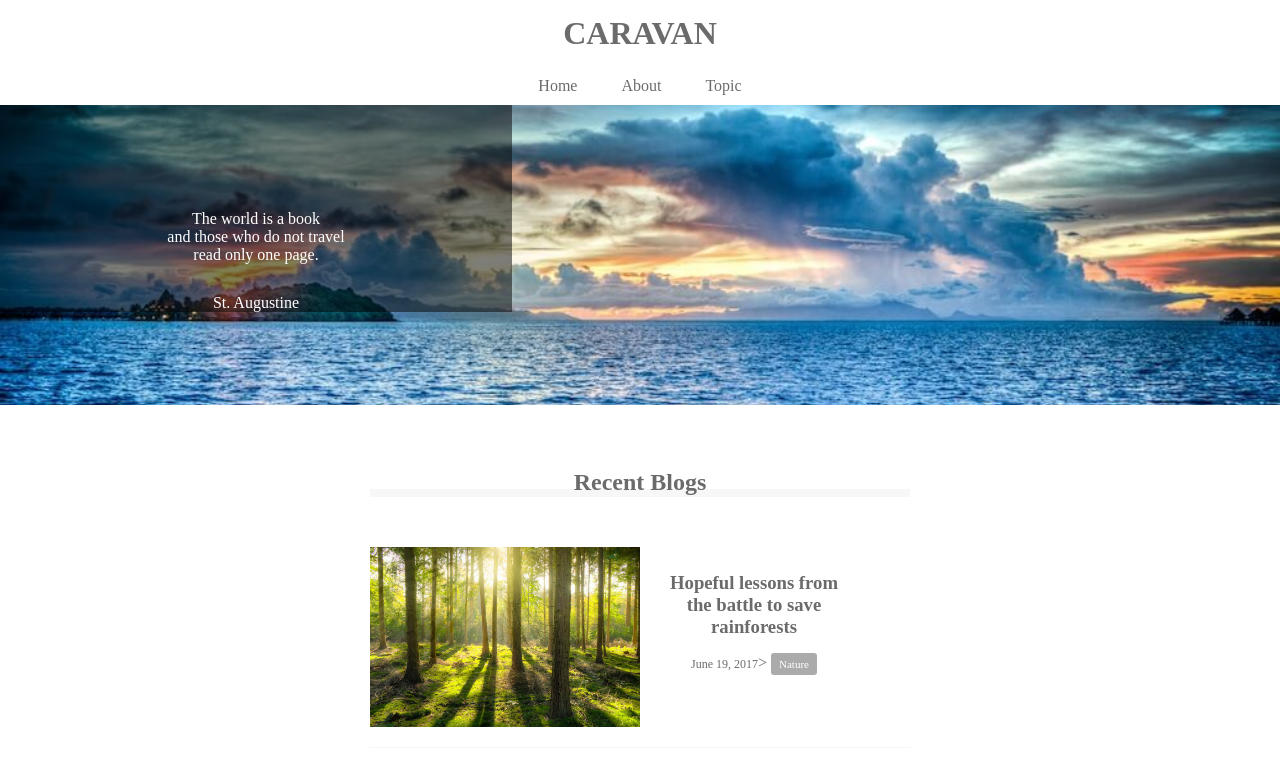
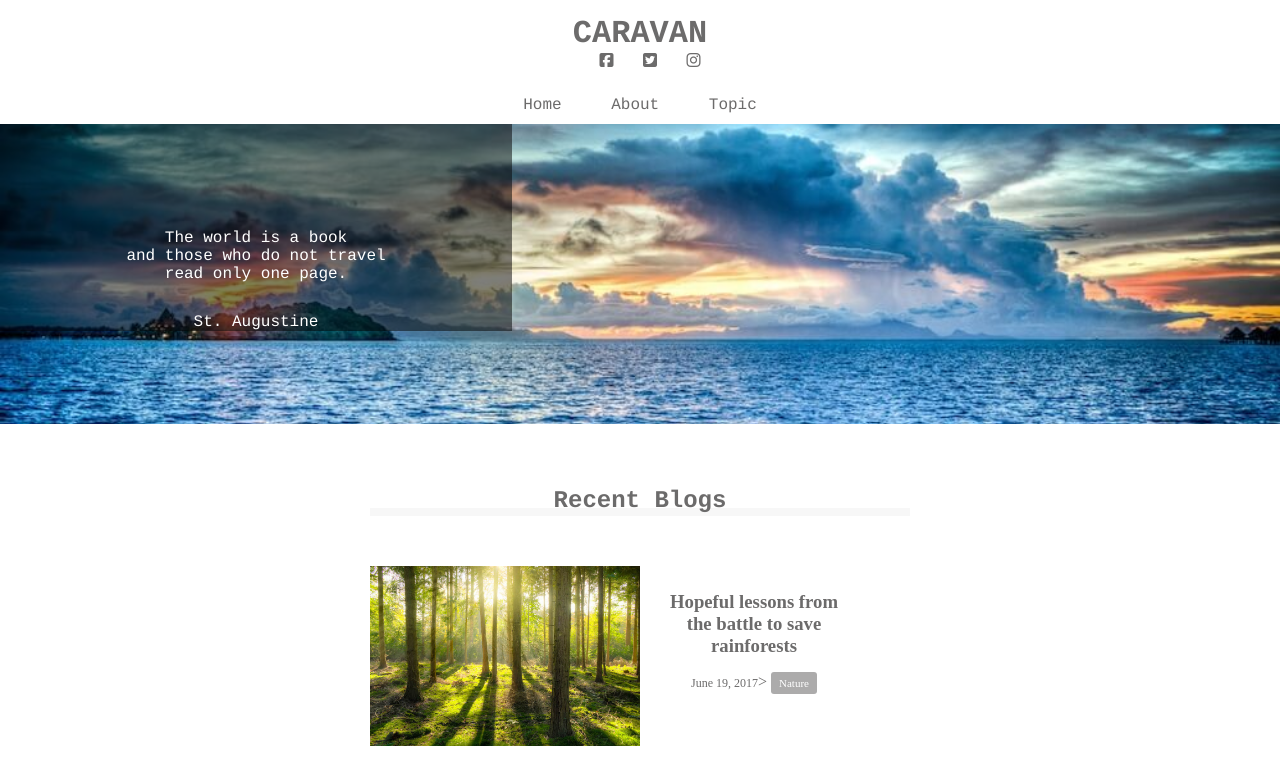
Before and after one commit to mizufa/CARAVAN, a plain HTML site: page index.html in a window 1280 px wide. Shown: the top 765 px of the page. Drawn offline with Linux system fonts and the light colour scheme.

Commit message:
[finish]８章のソースコード

```diff
--- a/index.html
+++ b/index.html
@@ -2,7 +2,8 @@
 <html lang="ja">
   <head>
     <meta charset="UTF-8" />
-
+    <!--awesomeの読み込み↓-->
+    <script src="https://kit.fontawesome.com/83fa5e2577.js" crossorigin="anonymous"></script>
     <link rel="stylesheet" href="style.css" />
     <title>CARAVAN</title>
   </head>
@@ -16,6 +17,11 @@
           CARAVAN
         </a>
       </h1>
+      <div class="social">
+        <i class="fab fa-facebook-square"></i>
+        <i class="fab fa-twitter-square"></i>
+        <i class="fab fa-instagram"></i>
+      </div>
     </header>
 
     <nav>
--- a/style.css
+++ b/style.css
@@ -9,11 +9,21 @@ a {
  text-decoration: none;
 }
 
+header, nav, h2, .main-visual, footer {
+  font-family: Chalkduster, "Bradley Hand", Courier, "Segoe Print", sans-serif;
+}
+
 header {
  width: 90%;
  padding: 15px 0;
  margin: 0 auto;
  text-align: center;
+ position: relative;
+}
+
+.social i {
+ display: inline-block;
+ margin-left: 20px;
 }
 
 header .heading {
```
